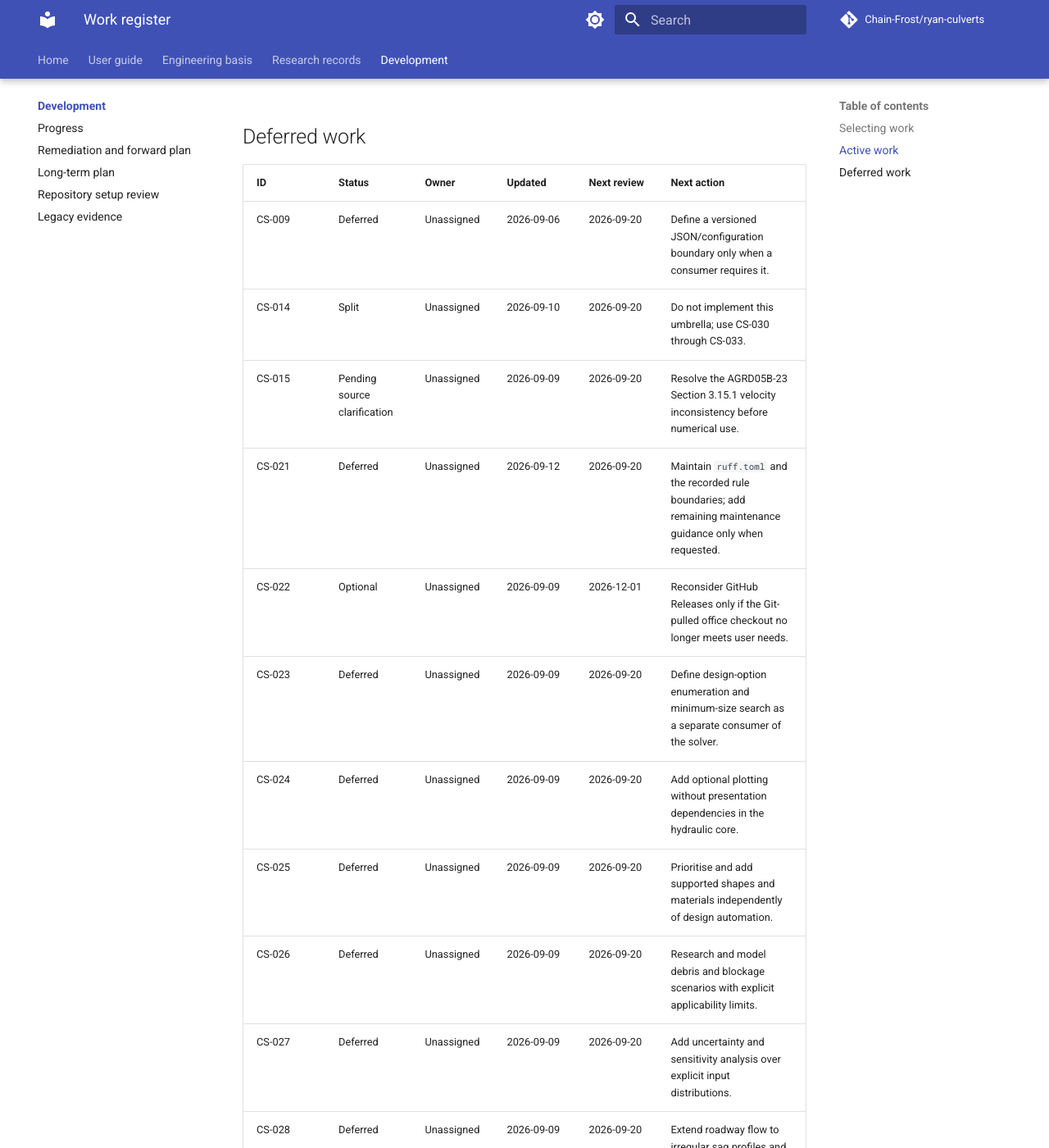
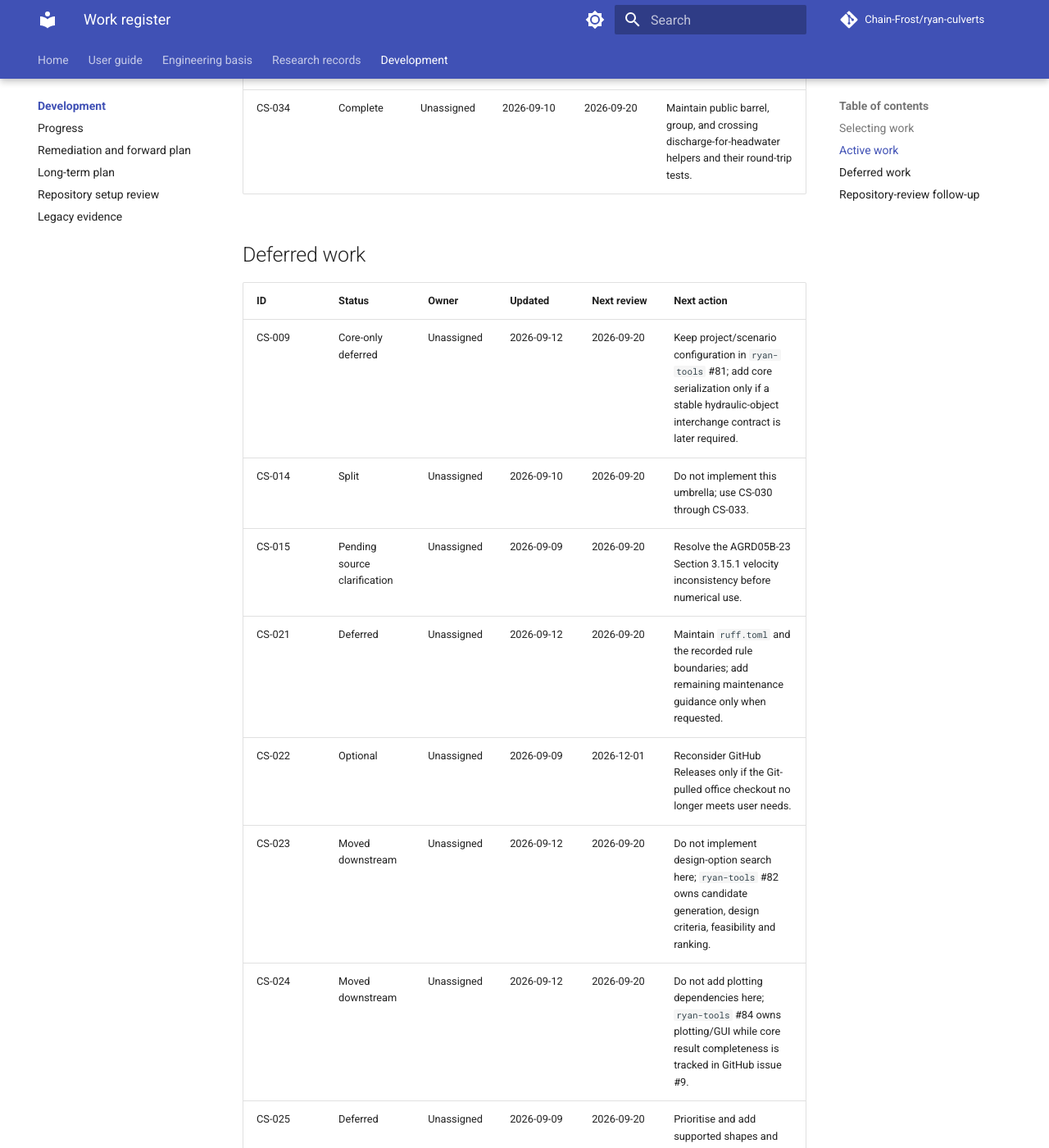
Before and after one commit to Chain-Frost/ryan-culverts, an MkDocs documentation site: the page built from docs/work/README.md, in a window 1280 px wide and 1400 px high, scrolled down 3111 px. Shown: the whole window at 82% size. Built offline with MkDocs 1.6.1 and Material for MkDocs 9.7.7, drawn with Linux system fonts in a browser that asks for light colours; comment, search, counter and statistics services are not loaded; some of the changed text lies outside the part shown.

Commit message:
docs: align work register with downstream culvert tooling

```diff
--- a/docs/work/README.md
+++ b/docs/work/README.md
@@ -20,11 +20,18 @@ Recommended order:
 3. CS-012 performs release checks only for a deliberate wheel handoff.
 4. CS-013 and CS-034 have completed their bounded implementations.
 5. CS-014 was split before implementation; CS-030 through CS-033 own its former scope.
-6. CS-015 and CS-022 through CS-033 preserve future work.
+6. CS-015 and the remaining core-hydraulic tasks preserve future work.
 
 CS-015 and the split NCHRP tasks must not be folded silently into the current equations
 or release claim. Reopen CS-013 only if corrected source evidence changes its bounded
 catalogue or validation.
+
+Application-level culvert project configuration, design-option search, reporting,
+plotting, and GUI work now belongs in `ryan-tools`. In particular, project/scenario
+configuration is tracked by `ryan-tools` issue #81, design-option/minimum-size search by
+issue #82, CLI/reporting by issue #83, and plotting/GUI by issue #84. Do not re-create
+those application layers inside `ryan-culverts`. Core hydraulic capabilities required by
+those consumers remain here.
 
 Before handoff, run focused tests for edited modules and record their exact commands and
 results. The ordinary repository checks are:
@@ -67,13 +74,13 @@ or create a release artifact merely to complete an earlier task.
 
 | ID | Status | Owner | Updated | Next review | Next action |
 | --- | --- | --- | --- | --- | --- |
-| CS-009 | Deferred | Unassigned | 2026-09-06 | 2026-09-20 | Define a versioned JSON/configuration boundary only when a consumer requires it. |
+| CS-009 | Core-only deferred | Unassigned | 2026-09-12 | 2026-09-20 | Keep project/scenario configuration in `ryan-tools` #81; add core serialization only if a stable hydraulic-object interchange contract is later required. |
 | CS-014 | Split | Unassigned | 2026-09-10 | 2026-09-20 | Do not implement this umbrella; use CS-030 through CS-033. |
 | CS-015 | Pending source clarification | Unassigned | 2026-09-09 | 2026-09-20 | Resolve the AGRD05B-23 Section 3.15.1 velocity inconsistency before numerical use. |
 | CS-021 | Deferred | Unassigned | 2026-09-12 | 2026-09-20 | Maintain `ruff.toml` and the recorded rule boundaries; add remaining maintenance guidance only when requested. |
 | CS-022 | Optional | Unassigned | 2026-09-09 | 2026-12-01 | Reconsider GitHub Releases only if the Git-pulled office checkout no longer meets user needs. |
-| CS-023 | Deferred | Unassigned | 2026-09-09 | 2026-09-20 | Define design-option enumeration and minimum-size search as a separate consumer of the solver. |
-| CS-024 | Deferred | Unassigned | 2026-09-09 | 2026-09-20 | Add optional plotting without presentation dependencies in the hydraulic core. |
+| CS-023 | Moved downstream | Unassigned | 2026-09-12 | 2026-09-20 | Do not implement design-option search here; `ryan-tools` #82 owns candidate generation, design criteria, feasibility and ranking. |
+| CS-024 | Moved downstream | Unassigned | 2026-09-12 | 2026-09-20 | Do not add plotting dependencies here; `ryan-tools` #84 owns plotting/GUI while core result completeness is tracked in GitHub issue #9. |
 | CS-025 | Deferred | Unassigned | 2026-09-09 | 2026-09-20 | Prioritise and add supported shapes and materials independently of design automation. |
 | CS-026 | Deferred | Unassigned | 2026-09-09 | 2026-09-20 | Research and model debris and blockage scenarios with explicit applicability limits. |
 | CS-027 | Deferred | Unassigned | 2026-09-09 | 2026-09-20 | Add uncertainty and sensitivity analysis over explicit input distributions. |
@@ -84,6 +91,22 @@ or create a release artifact merely to complete an earlier task.
 | CS-032 | Deferred | Unassigned | 2026-09-10 | 2026-09-20 | Research and model buried-invert geometry without using rejected embedded coefficients. |
 | CS-033 | Deferred | Unassigned | 2026-09-10 | 2026-09-20 | Add depth-dependent roughness only with an explicit supported applicability model. |
 
+## Repository-review follow-up
+
+The 2026-09-12 repository review identified additional work that is tracked as GitHub
+issues rather than new CS identifiers:
+
+- #5 synchronises packaged version and release documentation;
+- #6 reconciles public API documentation with implemented capabilities;
+- #7 adds machine-readable hydraulic result validity/severity;
+- #8 adds independent heterogeneous-crossing and rating-curve validation;
+- #9 adds longitudinal HGL/EGL data for full and pressurised reaches; and
+- #10 exposes representative-barrel/equal-flow applicability limits.
+
+Issues #1 through #4 continue to track discharge-dependent inverse tailwater, user-supplied
+tailwater rating curves, additional standard shapes/materials, and advanced roadway
+overtopping respectively.
+
 Agents must update the status, owner, date, next review, and next action when
 taking over or handing off a task. Do not mark a task complete solely because
 tests pass; satisfy its acceptance criteria and record the evidence first.
```
